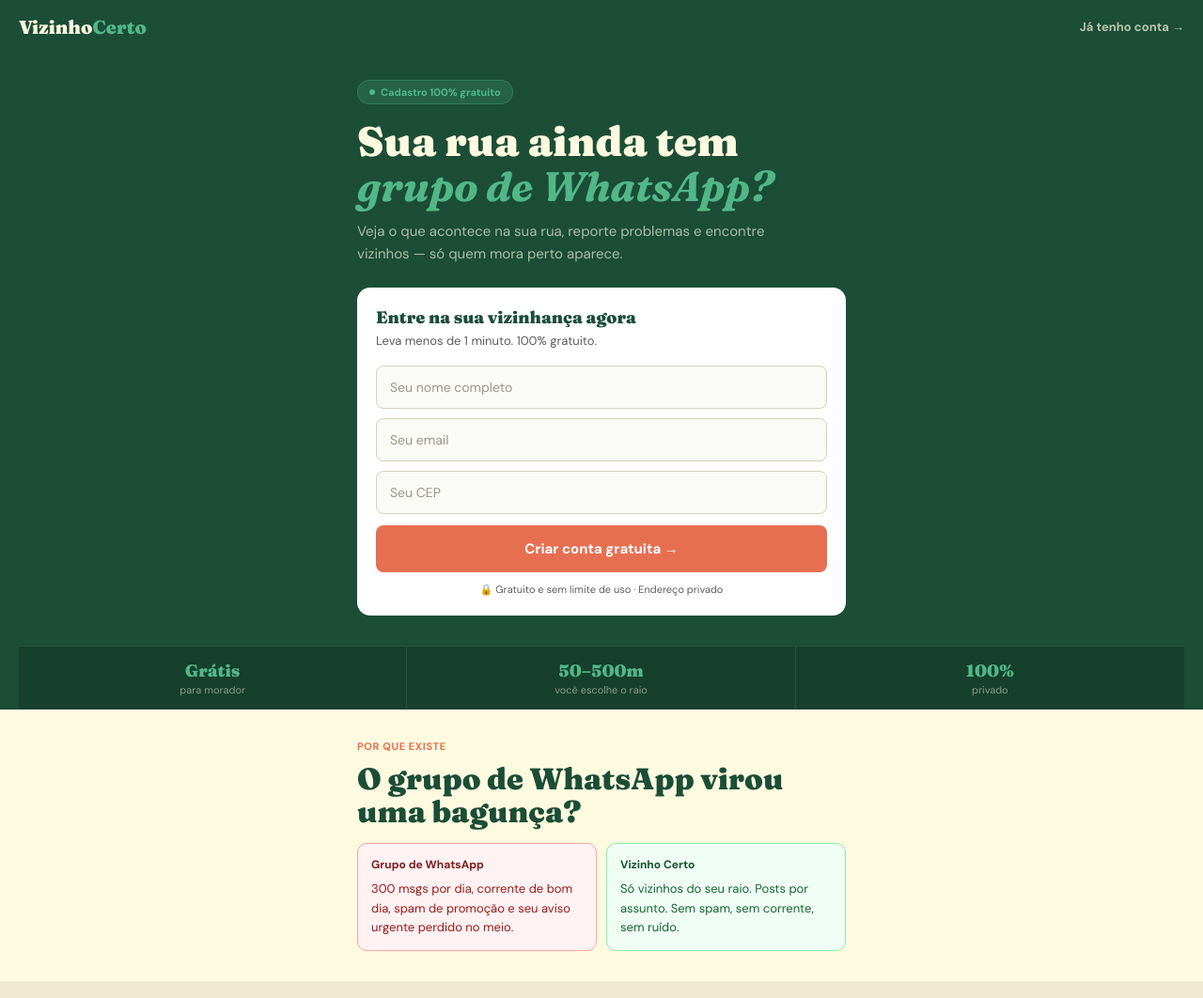
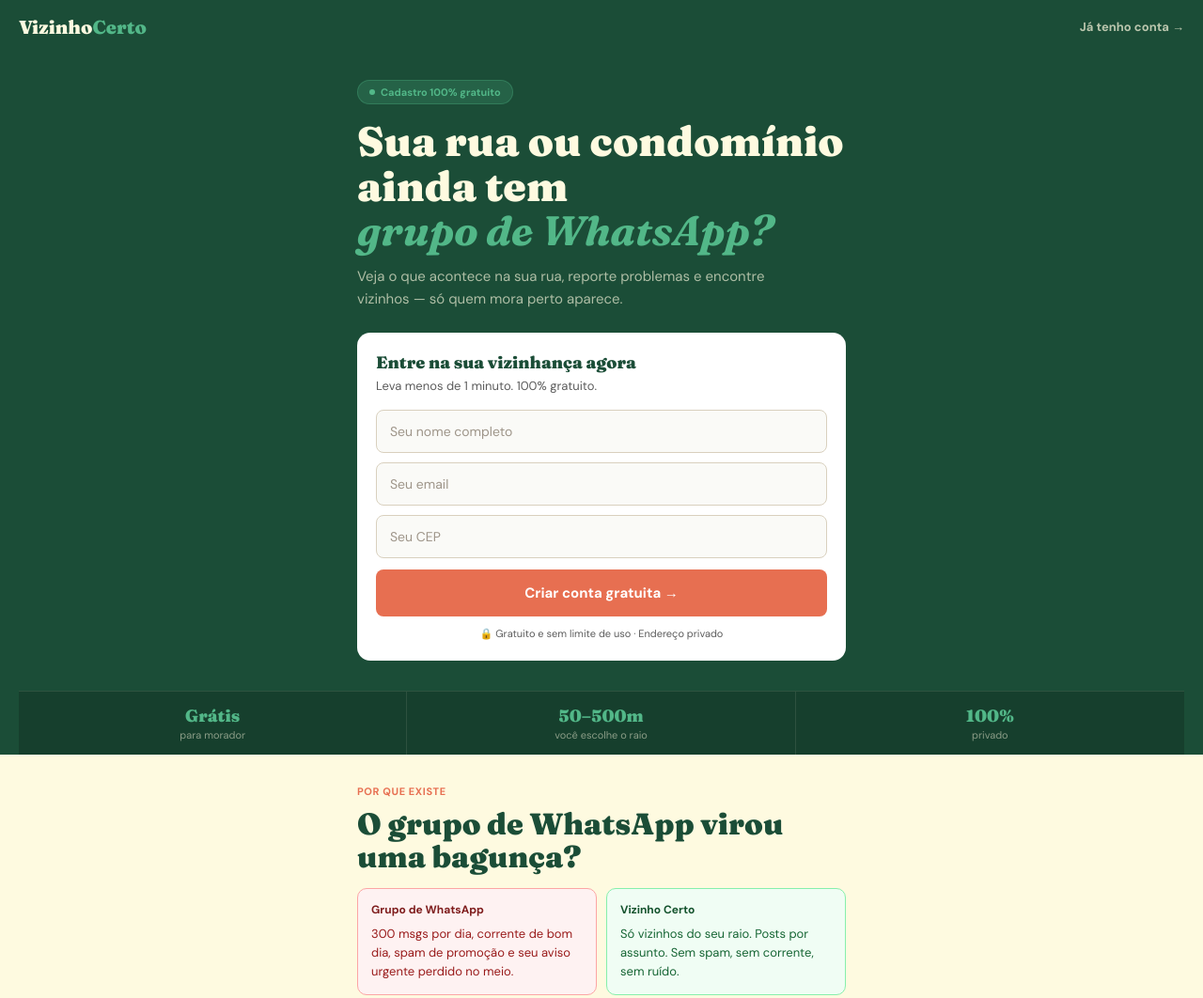
Before and after one commit to viniciusbergantini-blip/vizinho-certo, a website: page index.html in a window 1280 px wide. Shown: the top 1062 px of the page at 94% size. Drawn offline with nearby package versions, Linux system fonts and the light colour scheme.

Commit message:
Update index.html

```diff
--- a/index.html
+++ b/index.html
@@ -168,7 +168,7 @@
 <section class="hero">
   <div class="hero-inner">
     <div class="pill"><div class="pill-dot"></div><span>Cadastro 100% gratuito</span></div>
-    <h1>Sua rua ainda tem<br><em>grupo de WhatsApp?</em></h1>
+    <h1>Sua rua ou condomínio ainda tem<br><em>grupo de WhatsApp?</em></h1>
     <p class="hero-sub">Veja o que acontece na sua rua, reporte problemas e encontre vizinhos — só quem mora perto aparece.</p>
     <div class="form-card">
       <div class="form-card-title">Entre na sua vizinhança agora</div>
```
